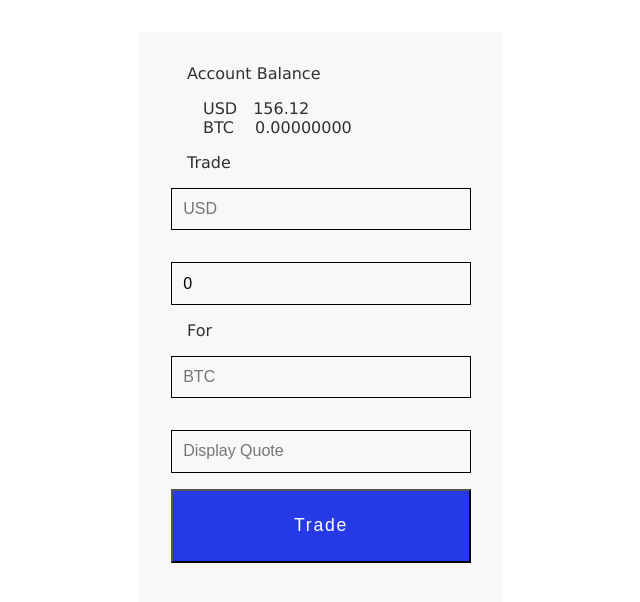
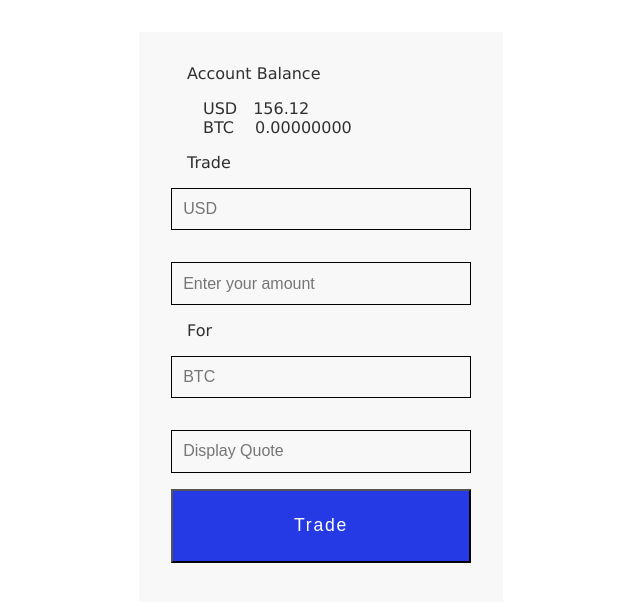
Before and after one commit to giroma/buy-btc, a React (Create React App) app in the folder client/: page / in a window 1280 px wide. Shown: the top 602 px of the page, without its empty margins (319-959 px from the left). Built offline with nearby package versions, Linux system fonts and the light colour scheme; no server answers.

Commit message:
input fields working and quote displayed

```diff
--- a/client/src/App.js
+++ b/client/src/App.js
@@ -10,10 +10,18 @@ class App extends Component {
     this.state = {
       usd: 156.12,
       btc: 0.00000000,
-      last_price: '',
-      input: 0
+      lastPrice: undefined,
+      input: '',
+      quote: ''
     }
   }
+
+  componentDidMount() {
+    this.callApi()
+      .then(res => this.setState({ lastPrice: parseFloat(res.data) }))
+      .catch(err => console.log(err));
+  }
+
   callApi = async () => {
     const response = await fetch('/api/hello');
     const body = await response.json();
@@ -22,19 +30,32 @@ class App extends Component {
     return body;
   };
 
-  componentDidMount() {
-    this.callApi()
-      .then(res => this.setState({ last_price: parseFloat(res.data) }))
-      .catch(err => console.log(err));
+  handleInputChange = (e) => {
+    this.setState({input: parseFloat(e.target.value)})
+    this.calculateQuote(e.target.value)
   }
 
+  calculateQuote = (amount) => {
+    console.log('amount', amount);
+    let lastPrice = this.state.lastPrice
+    console.log('lastPrice', lastPrice);
+    let quote = amount / lastPrice;
+    console.log('quote', quote);
+    this.setState({quote: quote.toFixed(8)})
+    if (amount === '') {this.setState({quote: ''})} //in nothing in input, return state to ''
+  }
+
+  handleTrade = () => {
+
+  }
 
   render() {
     return (
       <Form usd={this.state.usd}
-          btc={this.state.btc}
-          last_price={this.state.last_price}
-          input={this.state.input}/>
+            btc={this.state.btc}
+            quote={this.state.quote}
+            handleInputChange={this.handleInputChange}
+            handleTrade={this.handleTrade}/>
     );
   }
 }
--- a/client/src/Form.js
+++ b/client/src/Form.js
@@ -1,6 +1,9 @@
 import React, { Component } from 'react';
 
 class Form extends Component {
+  saveAmount = () => {
+
+  }
   render() {
     return (
       <div className="form">
@@ -13,11 +16,11 @@ class Form extends Component {
         </div>
         <span>Trade</span>
         <input type="text" disabled="true" placeholder="USD" />
-        <input type="text" placeholder="Enter your amount" value={this.props.input} onChange={this.props.changeInput}/>
+        <input className='input-field' type="number" max={this.props.usd} placeholder="Enter your amount" onChange={this.props.handleInputChange}/>
         <span>For</span>
         <input type="text" disabled="true" placeholder="BTC"  />
-        <input type="text" disabled="true" placeholder="Display Quote"/>
-        <button className="button">Trade</button>
+        <input type="text" disabled="true" placeholder="Display Quote" value={this.props.quote}/>
+        <button className="button" onClick={this.props.handleTrade}>Trade</button>
       </div>
     )
   }
```
